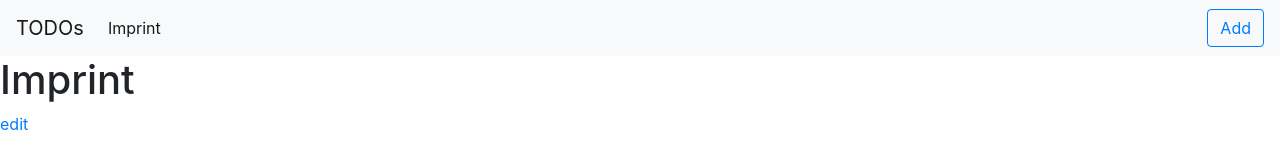
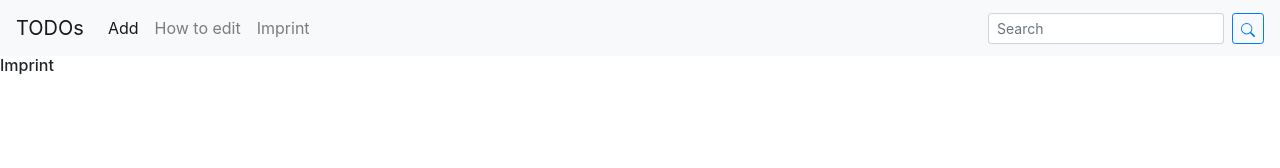
Before and after one commit to felixmoebius/todo, a plain HTML site: page imprint.html in a window 1280 px wide. Drawn offline with nearby package versions, Linux system fonts and the light colour scheme.

Commit message:
Changes of Navbar and add Questionaire

```diff
--- a/imprint.html
+++ b/imprint.html
@@ -6,7 +6,7 @@
 
 		<link rel="stylesheet" href="https://stackpath.bootstrapcdn.com/bootstrap/4.4.1/css/bootstrap.min.css" integrity="sha384-Vkoo8x4CGsO3+Hhxv8T/Q5PaXtkKtu6ug5TOeNV6gBiFeWPGFN9MuhOf23Q9Ifjh" crossorigin="anonymous">
 
-		<title>Hello, world!</title>
+		<title>Imprint</title>
 	</head>
 	<body>
 
@@ -20,18 +20,32 @@
 			<div class="collapse navbar-collapse" id="navbarSupportedContent">
 				<ul class="navbar-nav mr-auto">
 					<li class="nav-item active">
-						<a class="nav-link" href="/imprint.html">Imprint</a>
+						<a class="nav-link" href="/new.html">Add</a>
+					</li>
+					<li class="nav-item">
+						<a class="nav-link" href="/edit.html" >How to edit</a>
+
+					</li>
+					<li class="nav-item">
+						<a class="nav-link" href="/imprint.html" >Imprint</a>
 					</li>
 				</ul>
-				<a href="/new.html">
-					<button class="btn btn-outline-primary my-2 my-sm-0" type="submit">Add</button>
-				</a>
+				<form class="form-inline my-2 my-lg-0">
+					<input class="form-control mr-sm-2 form-control-sm" type="search" placeholder="Search" aria-label="Search">
+
+					<button class="btn btn-outline-primary btn-sm my-2 my-sm-0" type="search">
+						<svg class="bi bi-search" width="1em" height="1em" viewBox="0 0 16 16" fill="currentColor" xmlns="http://www.w3.org/2000/svg">
+						<path fill-rule="evenodd" d="M10.442 10.442a1 1 0 011.415 0l3.85 3.85a1 1 0 01-1.414 1.415l-3.85-3.85a1 1 0 010-1.415z" clip-rule="evenodd"/>
+						<path fill-rule="evenodd" d="M6.5 12a5.5 5.5 0 100-11 5.5 5.5 0 000 11zM13 6.5a6.5 6.5 0 11-13 0 6.5 6.5 0 0113 0z" clip-rule="evenodd"/>
+						</svg>
+					</button>
+				</form>
 			</div>
 		</nav>
 
 
-		<h1>Imprint</h1>
-		<a href="/edit.html">edit</a>
+		<h6>Imprint</h6>
+
 
 		<!-- Optional JavaScript -->
 		<!-- jQuery first, then Popper.js, then Bootstrap JS -->
```
